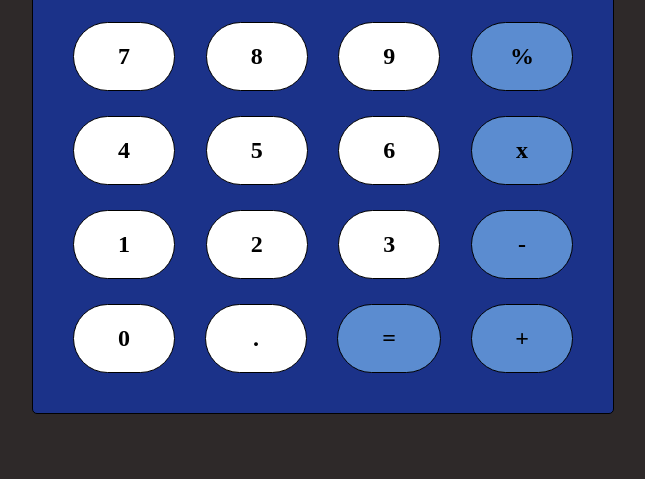
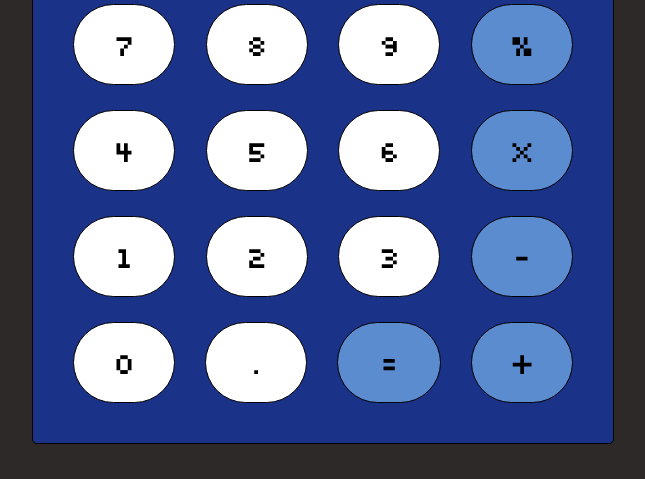
Before and after one commit to JAlblas/odin-calculator, a plain HTML site: page index.html in a window 1280 px wide. Shown: the part 329-808 px from the top of the page, without its empty margins (317-962 px from the left). Drawn offline with Linux system fonts and the light colour scheme.

Commit message:
restyled calculator design

```diff
--- a/index.html
+++ b/index.html
@@ -5,45 +5,50 @@
     <meta charset="UTF-8">
     <meta name="viewport" content="width=device-width, initial-scale=1.0">
     <link rel="stylesheet" href="style.css">
+
+    <link rel="preconnect" href="https://fonts.googleapis.com">
+    <link rel="preconnect" href="https://fonts.gstatic.com" crossorigin>
+    <link href="https://fonts.googleapis.com/css2?family=Silkscreen:wght@400;700&display=swap" rel="stylesheet">
+
     <script src="script.js" defer></script>
     <title>Calculator</title>
 </head>
 
 <body>
     <div id="calculator">
-        <div id="digits">
+        <div id="buttons">
             <div class="digit-row">
                 <div id="display">
                     <p>0</p>
                 </div>
             </div>
             <div class="digit-row">
-                <div class="button clear">AC</div>
-                <div class="button backspace">Backspace</div>
+                <div class="button clear" id="AC">AC</div>
+                <div class="button backspace" id="backspace">Backspace</div>
             </div>
             <div class="digit-row">
-                <div class="button number">7</div>
-                <div class="button number">8</div>
-                <div class="button number">9</div>
-                <div class="button operator">%</div>
+                <div class="button number" id="7">7</div>
+                <div class="button number" id="8">8</div>
+                <div class="button number" id="9">9</div>
+                <div class="button operator" id="divide">%</div>
             </div>
             <div class="digit-row">
-                <div class="button number" id="four">4</div>
-                <div class="button number" id="five">5</div>
-                <div class="button number" id="six">6</div>
-                <div class="button operator">x</div>
+                <div class="button number" id="4">4</div>
+                <div class="button number" id="5">5</div>
+                <div class="button number" id="6">6</div>
+                <div class="button operator" id="multiply">x</div>
             </div>
             <div class="digit-row">
-                <div class="button number">1</div>
-                <div class="button number">2</div>
-                <div class="button number">3</div>
-                <div class="button operator">-</div>
+                <div class="button number" id="1">1</div>
+                <div class="button number" id="2">2</div>
+                <div class="button number" id="3">3</div>
+                <div class="button operator" id="minus">-</div>
             </div>
             <div class="digit-row">
-                <div class="button number" id="zero">0</div>
-                <div class="button decimal">.</div>
+                <div class="button number" id="0">0</div>
+                <div class="button decimal" id="decimal">.</div>
                 <div class="button operator" id="equal">=</div>
-                <div class="button operator" id="">+</div>
+                <div class="button operator" id="plus">+</div>
             </div>
         </div>
 
--- a/style.css
+++ b/style.css
@@ -1,5 +1,7 @@
 html {
   height: 100%;
+  font-family: Silkscreen;
+  font-weight: 100;
 }
 
 body {
@@ -34,7 +36,7 @@ body {
   margin: 15px 0 0 0px;
 }
 
-#digits {
+#buttons {
   display: flex;
   flex-direction: column;
   gap: 25px;
@@ -51,8 +53,7 @@ body {
   border: 1px solid black;
   border-radius: 90px;
   background-color: #fff;
-  font-size: 24px;
-  font-weight: bold;
+  font-size: 30px;
   flex-basis: 60px;
   text-align: center;
 }
```
